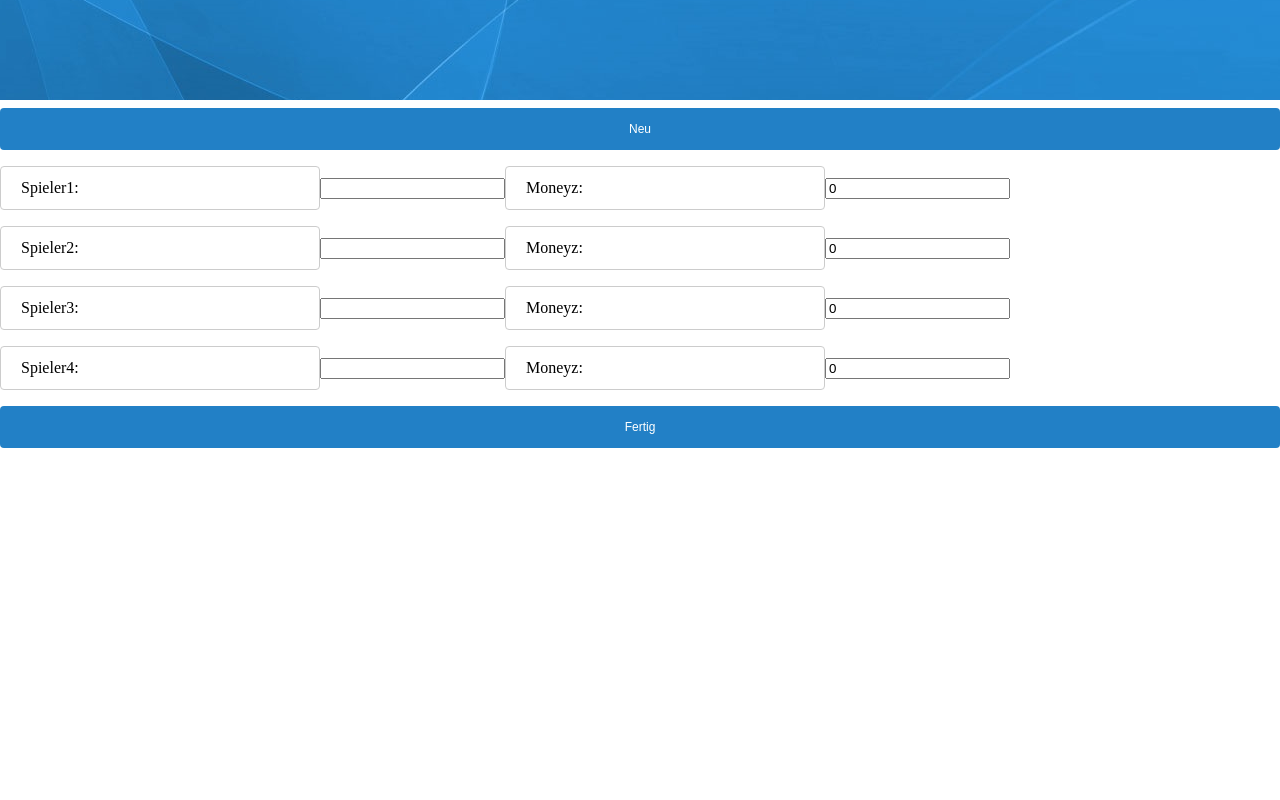
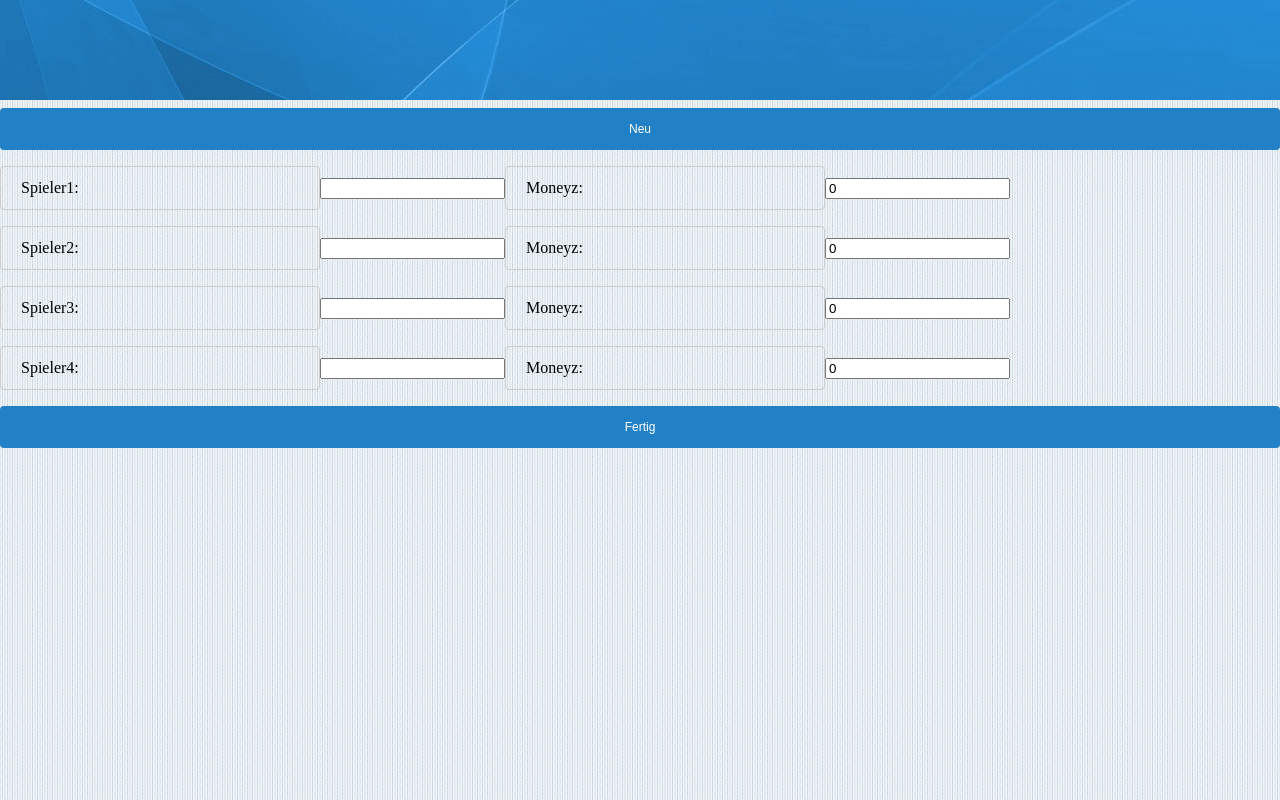
Before and after one commit to SimonFolger/angular-card-table, an Angular app in the folder angular-card-app/: page / in a window 1280 px wide. Built offline with nearby package versions, Linux system fonts and the light colour scheme.

Commit message:
new styles

```diff
--- a/angular-card-app/src/styles.css
+++ b/angular-card-app/src/styles.css
@@ -1,6 +1,7 @@
 body {
   padding: 0%;
   margin: 0%;
+  background-image: url(assets/blu-stripes.png);
 
 }
 button {
```
Also changed, not shown: angular-card-app/src/assets/arches.png (added), angular-card-app/src/assets/blu-stripes.png (added).
